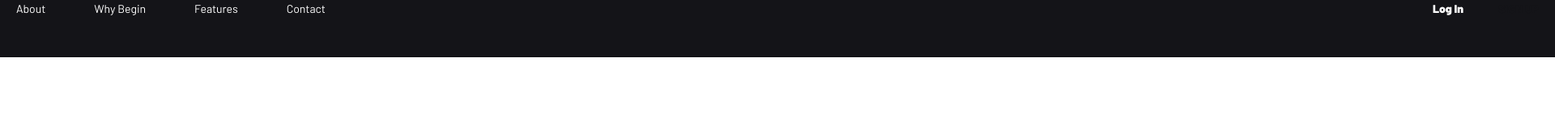
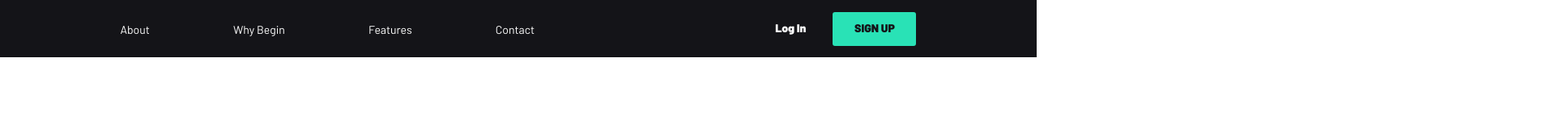
Before and after one commit to nadiamolchan0vaa1/RK2, a plain HTML site: page index.html in a window 1280 px wide. Shown: the whole page at 81% size, 1920 px wide, since content can reach past the window. Drawn offline with Linux system fonts and the light colour scheme.

Commit message:
кнопки и ссылки

```diff
--- a/index.html
+++ b/index.html
@@ -11,12 +11,11 @@
     rel="stylesheet">
 <!---->
 <link rel="stylesheet" href="styles/style.css">
-    <title>Молчанова Надежда Вячеславовна 221-326</title>
+<title>Молчанова Надежда Вячеславовна </title>
 </head>
 
 <body>
     <header>
-        <div class="head_wrap">
         <nav class="head_menu">
             <ul class="left-links">
                 <li><a href="#">About</a></li>
@@ -26,10 +25,14 @@
             </ul>
             <ul class="right-links">
                 <li><a href="#" class="login">Log In</a></li>
-            <li><a href="#" class="signup">SIGN UP</a></li>
+                <li>
+                <div class="signup-border">
+                    <a href="#" class="signup">SIGN UP</a>
+                </div>
+                </li>
+
             </ul>
         </nav>
-        </div>
     </header>
 <main>
     <div class="main_wrap">
@@ -37,4 +40,5 @@
     </div>
 </main>
 </body>
+
 </html>
--- a/styles/style.css
+++ b/styles/style.css
@@ -5,27 +5,15 @@ body {
     }
 
     header {
-    width: 1920px;
     height: 71px;
     background: #08080C;
     opacity: 0.95;
     }
-ul{
-    list-style: none;
-}
-li{
-    display: inline-block;
-}
-a{
-    text-decoration: none;
-    font-size: 20px;
-    color: white;
-    padding: 20px;
-}
+
   nav {
     display: flex;
-    justify-content: space-between;
     align-items: center;
+    justify-content: space-around;
     height: 100%;
   }
 
@@ -35,12 +23,17 @@ nav ul {
     padding: 0;
   }
 
-.left-links {
-    display: flex;
+  a {
+    color: white
   }
 
   .left-links li {
-    margin-right: 20px;
+    margin-right: 100px;
+    display: inline;
+  }
+
+  .left-links li:last-child {
+    margin-right: 0;
   }
 
     .left-links a {
@@ -58,17 +51,25 @@ nav ul {
     text-decoration: none;
     }
 
+  .right-links li {
+    display: inline-block;
+  }
+
+  .login {
+    margin-right: 30px;
+  }
+
   .signup {
     color: #08080C;
-    position: relative;
   }
 
-  .signup::before {
-    position: absolute;
+  .signup-border {
     width: 103px;
     height: 42px;
-    top: 14px;
-    left: 0;
-    border-radius: 3px 0 0 3px;
+    border-radius: 3px;
     background: #1EE1B3;
+    text-align: center;
+    display: flex;
+    align-items: center;
+    justify-content: center;
   }
```
Lines whose indentation alone changed are shown as unchanged.
